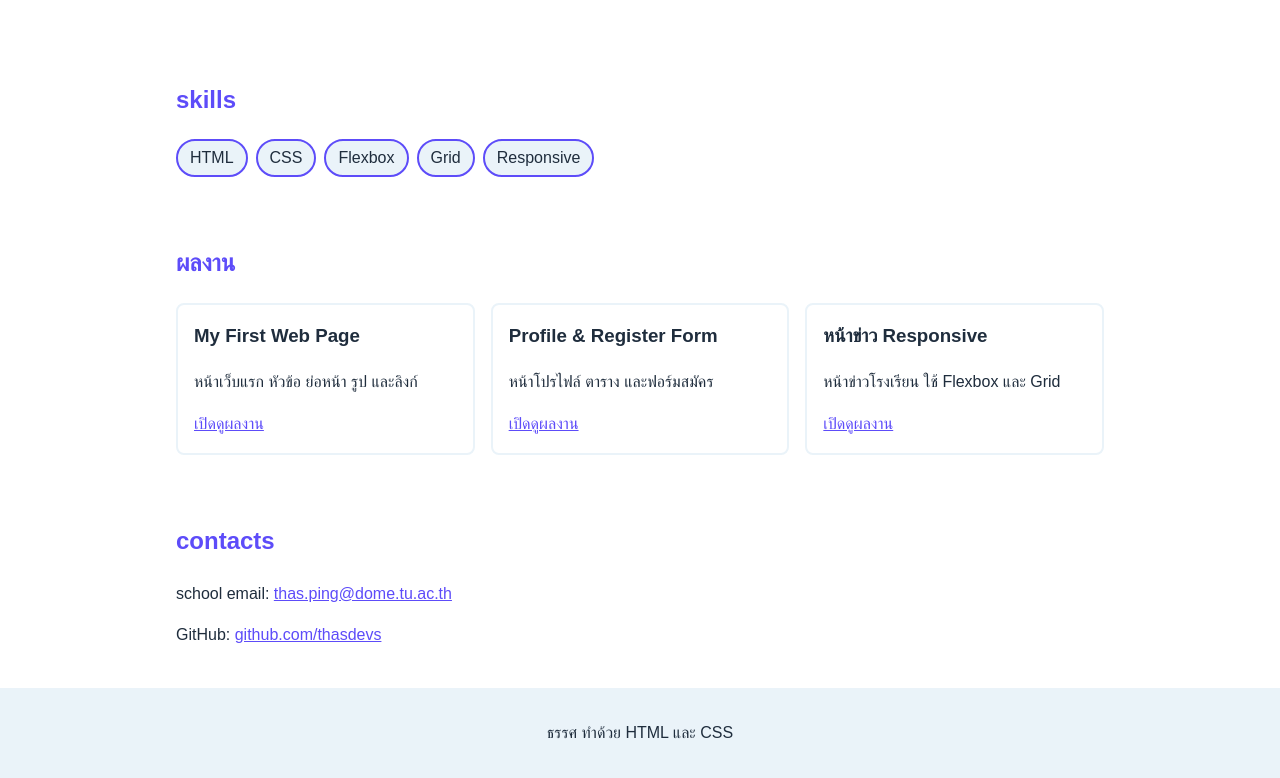
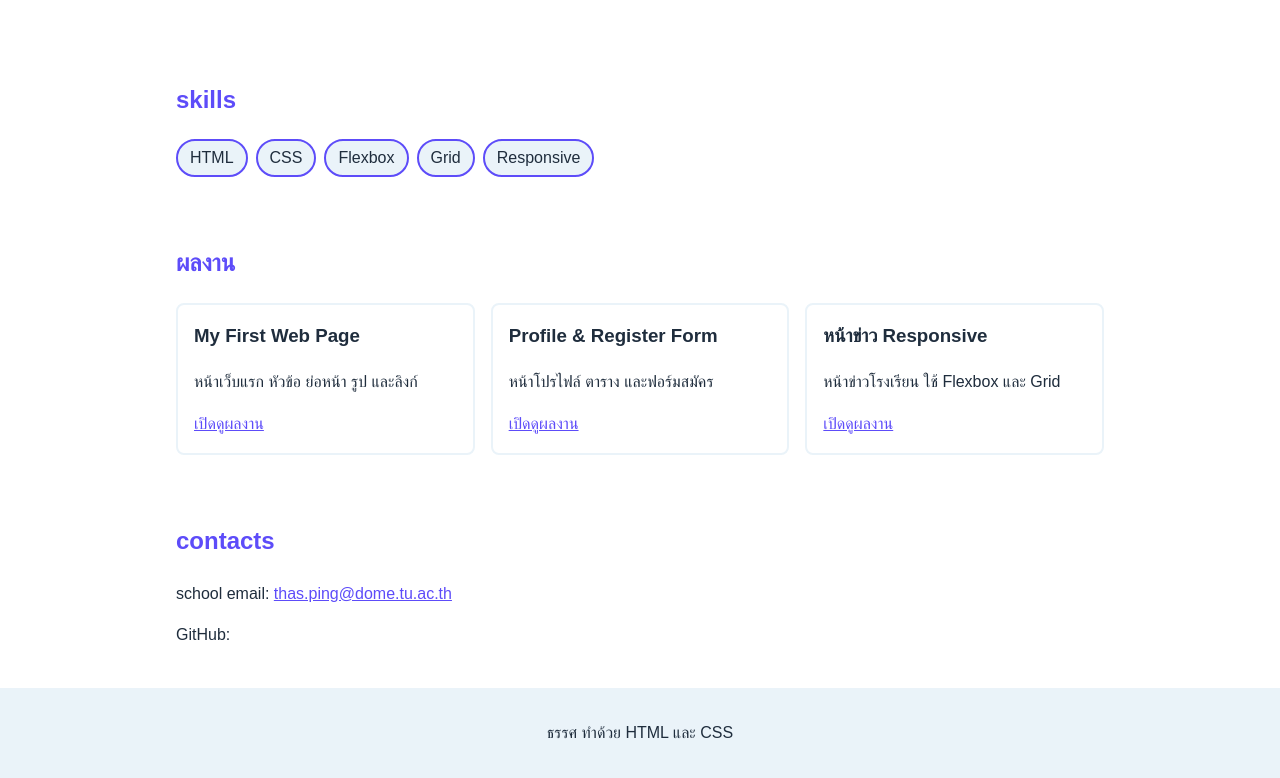
Before and after one commit to thasdevs/portfolio, a plain HTML site: page index.html in a window 1280 px wide. Shown: the part 482-1260 px from the top of the page. Drawn offline with Linux system fonts and the light colour scheme.

Commit message:
Add files via upload

```diff
--- a/index.html
+++ b/index.html
@@ -74,8 +74,6 @@
     <a href="mailto:thas.ping@dome.tu.ac.th">
       thas.ping@dome.tu.ac.th</a></p>
   <p>GitHub:
-    <a href="https://github.com/thasdevs">
-    github.com/thasdevs</a></p>
     </section>
 </main>
 
```
